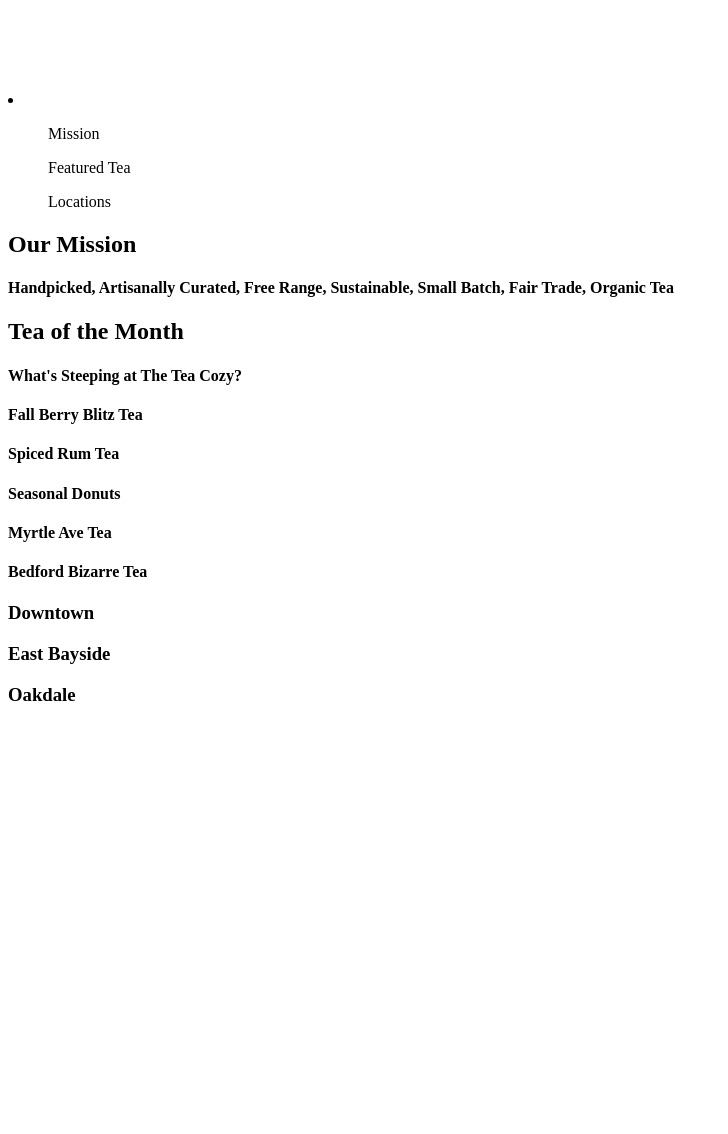
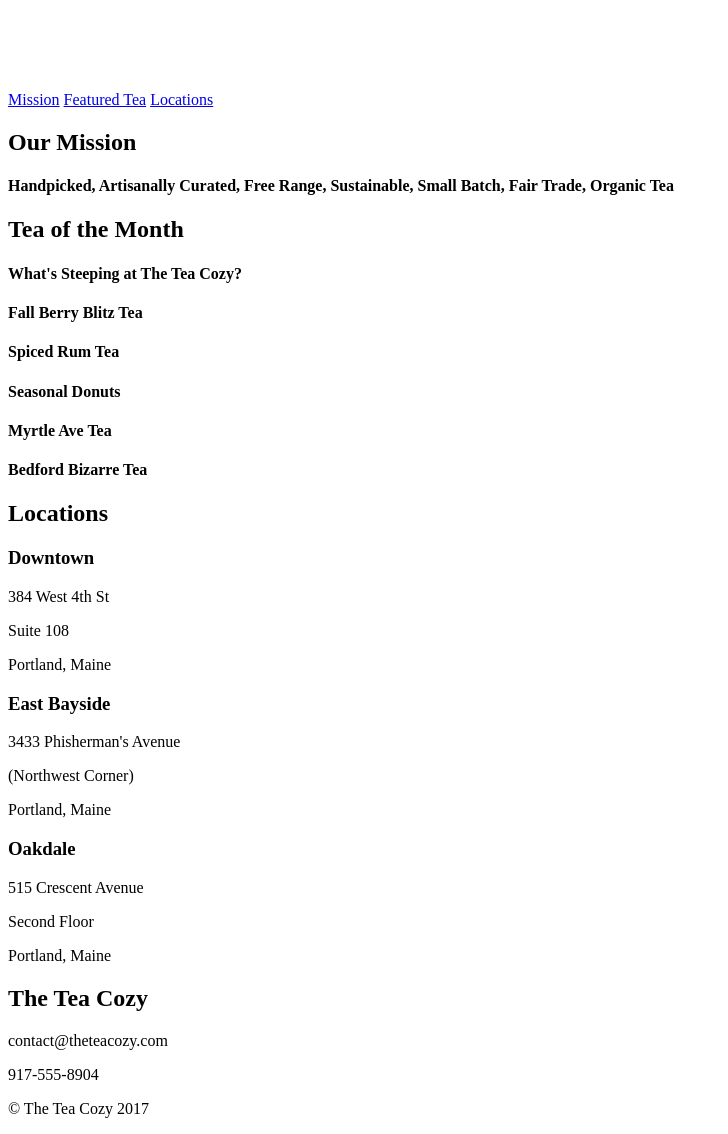
Before and after one commit to kimbalilly/TeaCosy, a plain HTML site: page index.html in a window 1280 px wide. Shown: the part 5-1139 px from the top of the page, without its empty margins (0-728 px from the left). Before the commit the page ends 800 px from the top, so only its background shows below. Drawn offline with Linux system fonts and the light colour scheme.

Commit message:
HTML and content mostly complete

```diff
--- a/index.html
+++ b/index.html
@@ -12,20 +12,20 @@
 
     <div class="header">
       <div class="logo">
-        <a href="/index.html"><img src="/resources/images/img-tea-cozy-logo.png" alt="" /></a>
+        <a href="./index.html"><img src="./resources/images/img-tea-cozy-logo.png" alt="" /></a>
       </div>
       <div class="nav">
-        <li>
-          <ul><a href=""></a>Mission</ul>
-          <ul><a href=""></a>Featured Tea</ul>
-          <ul><a href=""></a>Locations</ul>
-        </li>
+        <nav>
+          <a href="#mission-nav">Mission</a>
+          <a href="#tea-nav">Featured Tea</a>
+          <a href="#locations-nav">Locations</a>
+      </nav>
       </div>
     </div>
 
     <!-- Our Mission -->
 
-    <div class="mission">
+    <div class="mission" id="mission-nav">
       <div class="mission-copy">
         <h2>Our Mission</h2>
         <h4>Handpicked, Artisanally Curated, Free Range, Sustainable, Small Batch, Fair Trade, Organic Tea</h4>
@@ -34,7 +34,7 @@
 
     <!-- Tea of the month -->
 
-    <div class="tea">
+    <div class="tea" id="tea-nav">
       <div class="tea-copy">
         <h2>Tea of the Month</h2>
         <h4>What's Steeping at The Tea Cozy?</h4>
@@ -60,24 +60,25 @@
 
     <!-- Locations -->
 
-    <div class"locations">
+    <div class"locations" id="locations-nav">
+      <h2>Locations</h2>
       <div class="downtown">
         <h3>Downtown</h3>
-        <p></p>
-        <p></p>
-        <p></p>
+        <p>384 West 4th St</p>
+        <p>Suite 108</p>
+        <p>Portland, Maine</p>
       </div>
       <div class="east-bayside">
         <h3>East Bayside</h3>
-        <p></p>
-        <p></p>
-        <p></p>
+        <p>3433 Phisherman's Avenue</p>
+        <p>(Northwest Corner)</p>
+        <p>Portland, Maine</p>
       </div>
       <div class="oakdale">
         <h3>Oakdale</h3>
-        <p></p>
-        <p></p>
-        <p></p>
+        <p>515 Crescent Avenue</p>
+        <p>Second Floor</p>
+        <p>Portland, Maine</p>
       </div>
     </div>
 
@@ -85,12 +86,12 @@
 
     <div class="footer">
       <div class="contact">
-        <h2></h2>
-        <p></p>
-        <p></p>
+        <h2>The Tea Cozy</h2>
+        <p>contact@theteacozy.com</p>
+        <p>917-555-8904</p>
       </div>
       <div class="copyright">
-        <p></p>
+        <p>© The Tea Cozy 2017</p>
       </div>
     </div>
 
```
